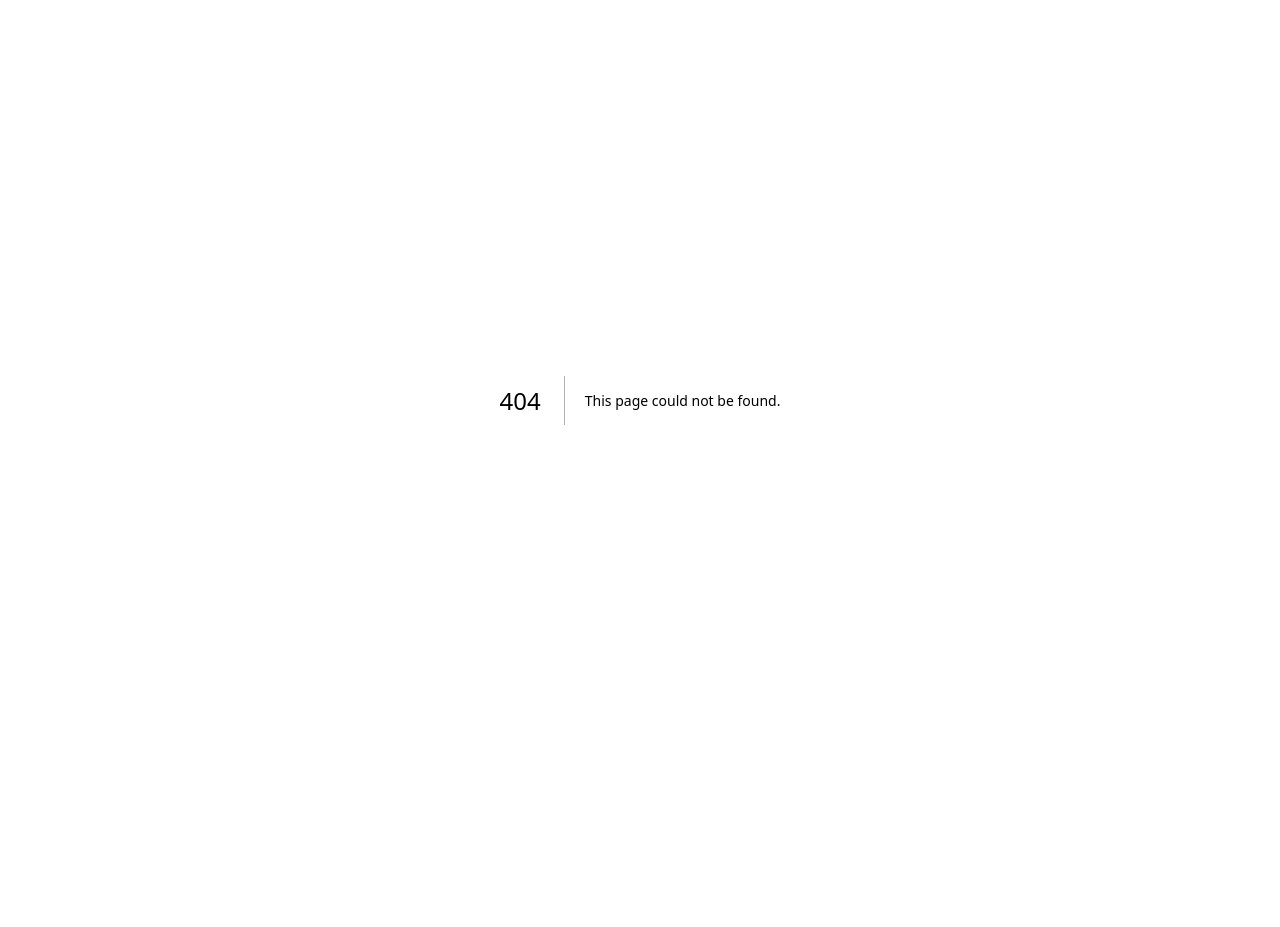
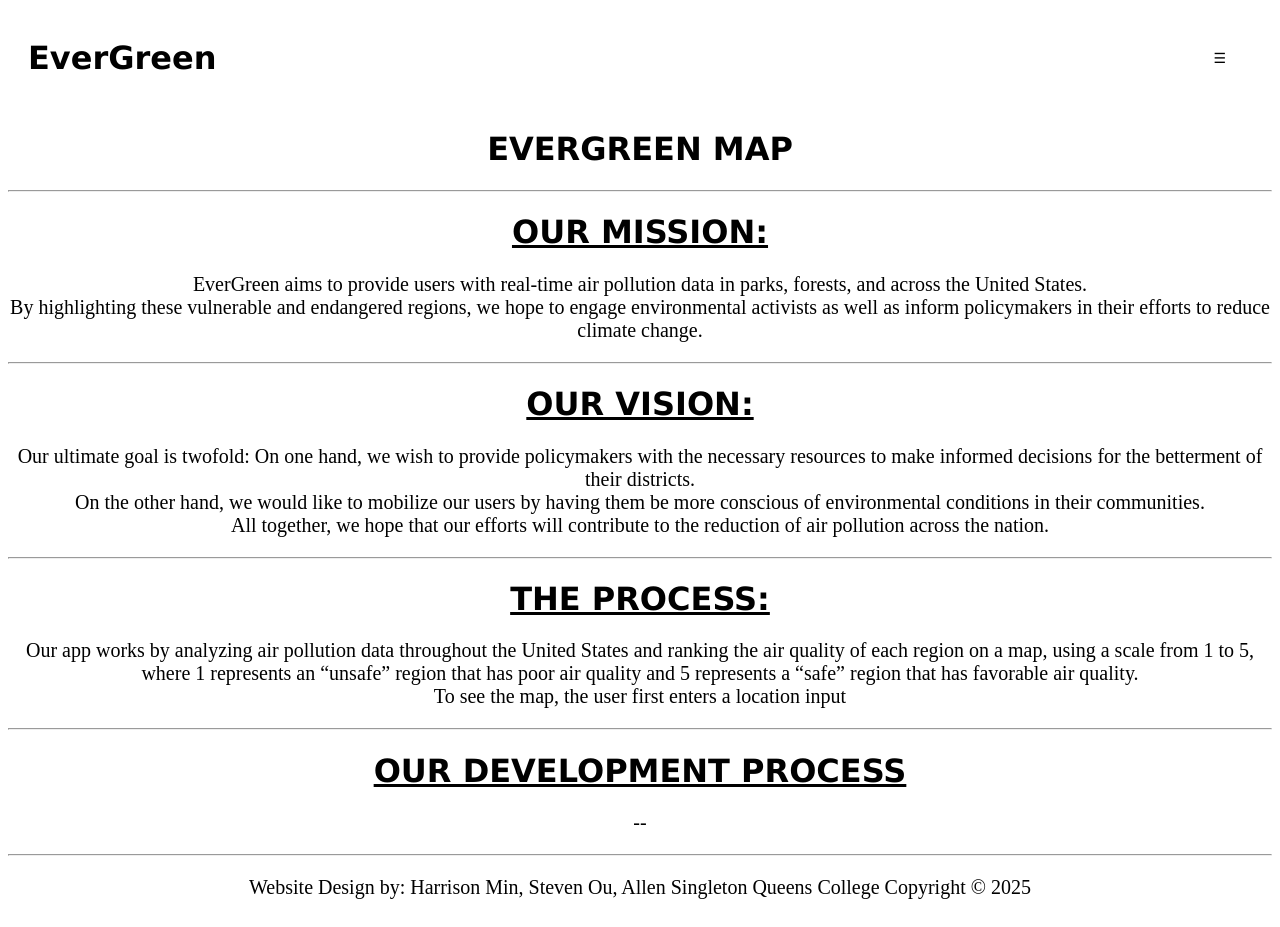
Before and after one commit to Allens124/EverGreenFrontend, a Next.js app in the folder ever/: page /map in a window 1280 px wide. Before the commit this address had no page. Before the commit the page ends 800 px from the top, so only its background shows below. Built offline with nearby package versions, Linux system fonts and the light colour scheme.

Commit message:
pushing changes

```diff
--- /dev/null
+++ b/ever/app/map/page.js
@@ -0,0 +1,64 @@
+'use client'
+import { useState } from "react";
+import "../globals.css";
+import * as React from 'react';
+import { Box, Button } from "@mui/material";
+
+export default function Home() {
+  const [menuOpen, setMenuOpen] = useState(false);
+  return (
+    <Box className="luck">
+      <Box className="up">
+        <Box >
+        <h1 className="tit">EverGreen</h1>
+        </Box>
+        {/* Menu Button */}
+        <Box>
+          <Button type="button" className="toggle" color="black" onClick={() => setMenuOpen(prev => !prev)} >
+            ☰
+          </Button>
+          {/* Dropdown Menu Box */}
+          {menuOpen && (
+            <Box className="menub">
+              <a href="/">HOME</a>
+              <a href="/info">WHO WE ARE</a>
+              <a href="/map">EVERGREEN MAP</a>
+              <a href="/faq">FAQ</a>
+            </Box>
+          )}
+        </Box>
+      </Box>
+        <h1 style={{textAlign:"center"}}>EVERGREEN MAP</h1>
+        <hr/>
+        <Box className="b">
+          <h1 className="xu">OUR MISSION:</h1>
+          <p>EverGreen aims to provide users with real-time air pollution data in parks, forests, and across the United States. <br/>
+            By highlighting these vulnerable and endangered regions, we hope to engage environmental activists as well as inform policymakers in their efforts to reduce climate change.</p>
+        </Box>
+        <hr/>
+        <Box className="c">
+          <h1 className="xu">OUR VISION:</h1>
+          <p>Our ultimate goal is twofold: On one hand, we wish to provide policymakers with the necessary resources to make informed decisions for the betterment of their districts. <br/>
+            On the other hand, we would like to mobilize our users by having them be more conscious of environmental conditions in their communities. <br/>
+            All together, we hope that our efforts will contribute to the reduction of air pollution across the nation.</p>
+        </Box>
+        <hr/>
+        <Box className="d">
+          <h1 className="xu">THE PROCESS:</h1>
+          <p>Our app works by analyzing air pollution data throughout the United States and ranking the air quality of each region on a map, using a scale from 1 to 5, where 1 represents an “unsafe” region that has poor air quality and 5 represents a “safe” region that has favorable air quality.
+          <br/>To see the map, the user first enters a location input</p>
+        </Box>
+        <hr/>
+         <Box id="a">
+          <h1 className="xu" >OUR DEVELOPMENT PROCESS</h1>
+          <p>--</p>
+        </Box>
+        <hr/>
+        <Box>
+          <footer className="e">
+            <p>Website Design by: Harrison Min, Steven Ou, Allen Singleton Queens College Copyright © 2025 </p>
+          </footer>
+        </Box>
+    </Box>
+  );
+}
```
